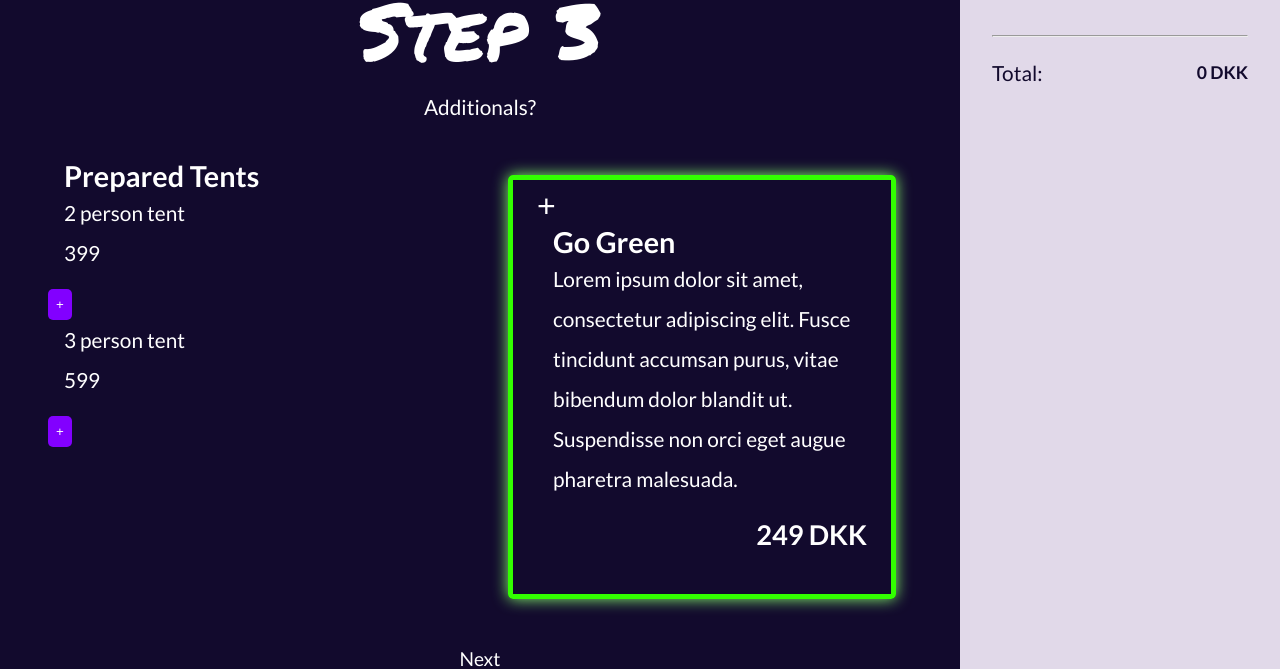
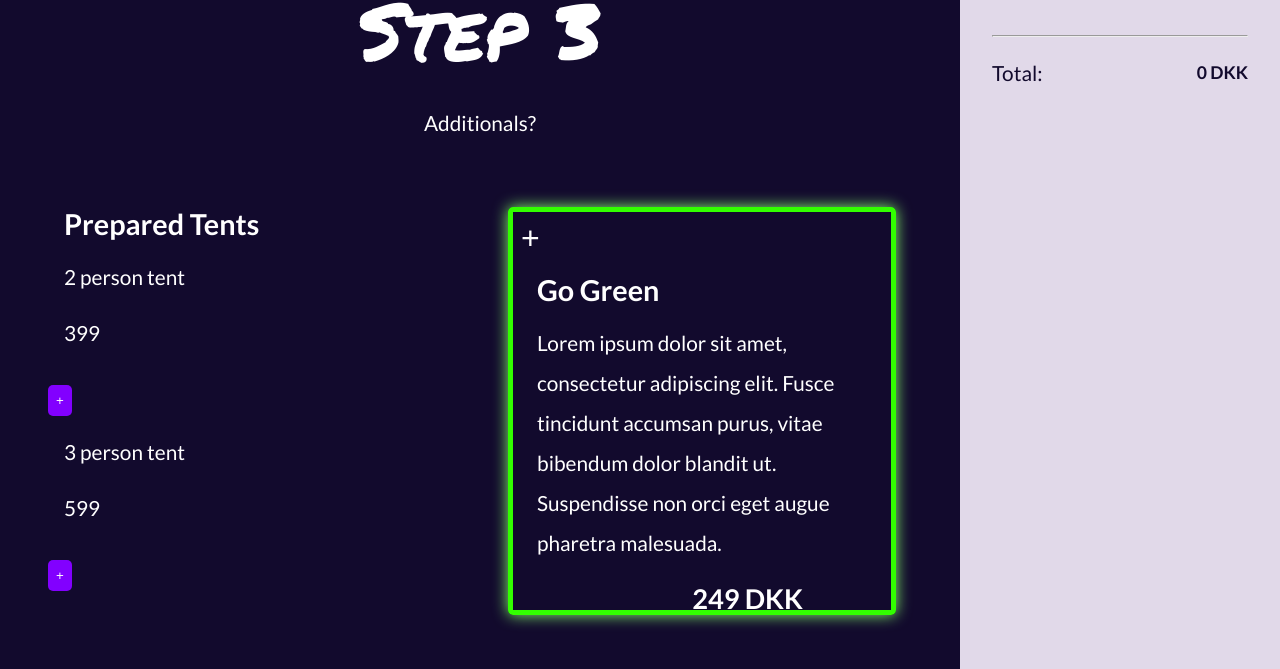
Before and after one commit to caro112f/hwaiting-booking, a React (Create React App) app: page /booking/additional in a window 1280 px wide. Shown: the part 117-786 px from the top of the page. Built offline with nearby package versions, Linux system fonts and the light colour scheme; no server answers.

Commit message:
styling on basket and step3

```diff
--- a/src/sass/layout/_additional.scss
+++ b/src/sass/layout/_additional.scss
@@ -16,7 +16,11 @@
   h3,
   h4,
   p {
-    margin-inline: 1rem;
+    margin: 1rem;
+  }
+
+  .tents-headline {
+    margin-block: 0;
   }
 
   .add {
@@ -49,13 +53,12 @@
     @include mixins.bp-large {
       display: grid;
       grid-template-columns: 1fr 1fr;
-      grid-template-rows: 1fr 0.5fr;
+      grid-template-rows: 1fr 0.2fr;
       gap: 1.5rem;
     }
   }
 
-  .tent-option1,
-  .tent-option2,
+  .tent-option,
   .customize-option,
   .go-green {
     margin-block: 1rem;
@@ -68,23 +71,15 @@
     }
   }
 
-  .tent-option1,
-  .tent-option2,
+  .tent-option,
   .customize-option,
   .button-and-product {
     display: flex;
     justify-content: space-between;
   }
 
-  .tent-option1 {
-    border: 5px solid vars.$neonpink;
-    box-shadow: vars.$lightneonpink 0px 0px 15px;
-    margin-block: 2rem;
-  }
-
-  .tent-option2 {
-    border: 5px solid vars.$neonblue;
-    box-shadow: vars.$lightneonblue 0px 0px 15px;
+  .button-and-product {
+    padding: 1rem;
   }
 
   .go-green {
@@ -96,7 +91,12 @@
     }
   }
 
-  .go-green-text {
+  .go-green-container {
     margin-left: 1rem;
   }
+
+  .go-green-text,
+  .price {
+    margin-right: 2rem;
+  }
 }
```
